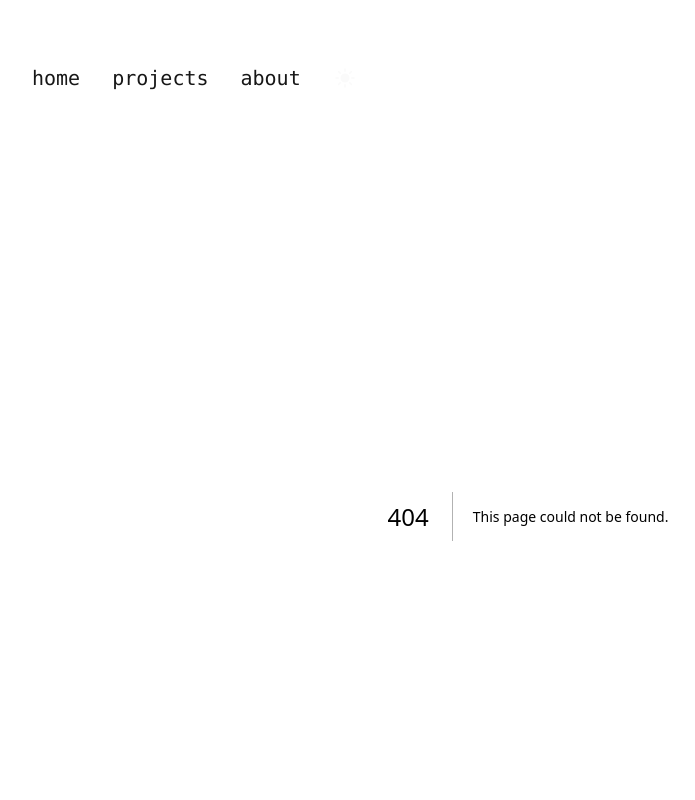
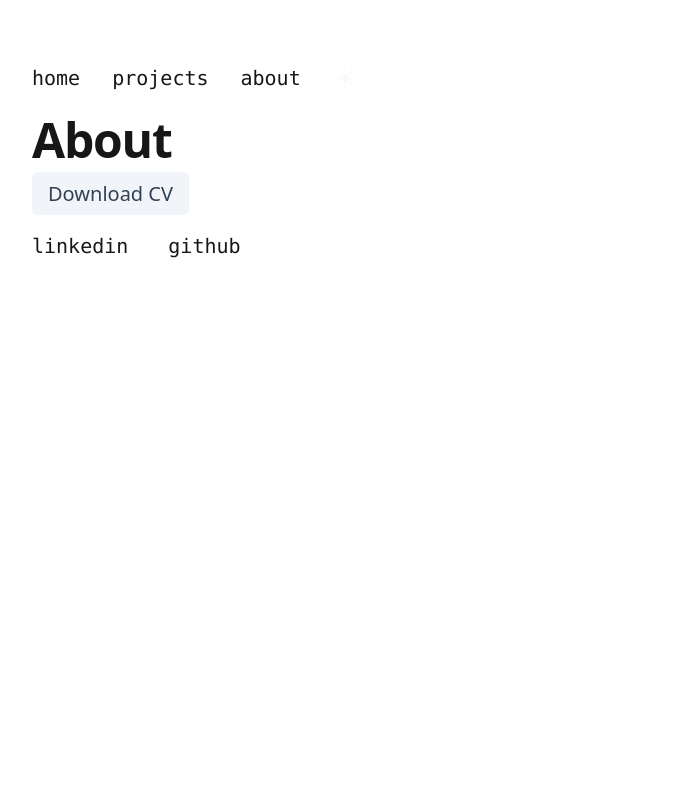
Before and after one commit to gabrielluizsf/gabrielluizsf, a Next.js app: page /about in a window 1280 px wide. Before the commit this address had no page. Shown: the top 800 px of the page, without its empty margins (112-807 px from the left). Built offline with nearby package versions, Linux system fonts and the light colour scheme.

Commit message:
About Page

```diff
--- /dev/null
+++ b/pages/about.js
@@ -0,0 +1,41 @@
+import Head from 'next/head'
+import Link from 'next/link'
+
+function AboutPage() {
+  const enterpriseUrl = ""
+
+  return (
+    <>
+      <Head>
+        <title>| Gabriel Luiz | About</title>
+        <link rel="icon" href="/favicon.svg" />
+      </Head>
+      <div className='max-w-2xl'>
+        <div className='pb-4'>
+          <p className='text-neutral-900 dark:text-neutral-50 text-2xl md:text-3xl lg:text-5xl font-bold tracking-tight'>About </p>
+            {/* <p className='text-slate-800 dark:text-neutral-300 md:text-lg lg:text-xl italic py-px'>
+            Engineering @{'  '}
+              <Link
+                rel="noreferrer"
+                href={enterpriseUrl}
+                target={'_blank'}
+                className='text-rose-500 dark:text-rose-400 dark:hover:text-rose-300 hover:text-rose-400 font-bold'>
+                  Nome da empresa
+            </Link>
+          </p>*/}
+        </div>
+          <Link
+          rel="noreferrer"
+          download={'CV.pdf'}
+          href="/docs/cv/gabrielluiz.pdf"
+          target={'_blank'}
+          className='dark:bg-neutral-800 dark:text-neutral-50 dark:hover:bg-neutral-700/60 dark:hover:text-neutral-200 hover:bg-slate-200 hover:text-slate-600 bg-slate-100 text-slate-700 md:text-lg xl:text-xl font-medium px-4 py-2 rounded-md mb-4'>
+          Download CV
+        </Link>
+
+      </div>
+    </>
+  )
+}
+
+export default AboutPage;
```
